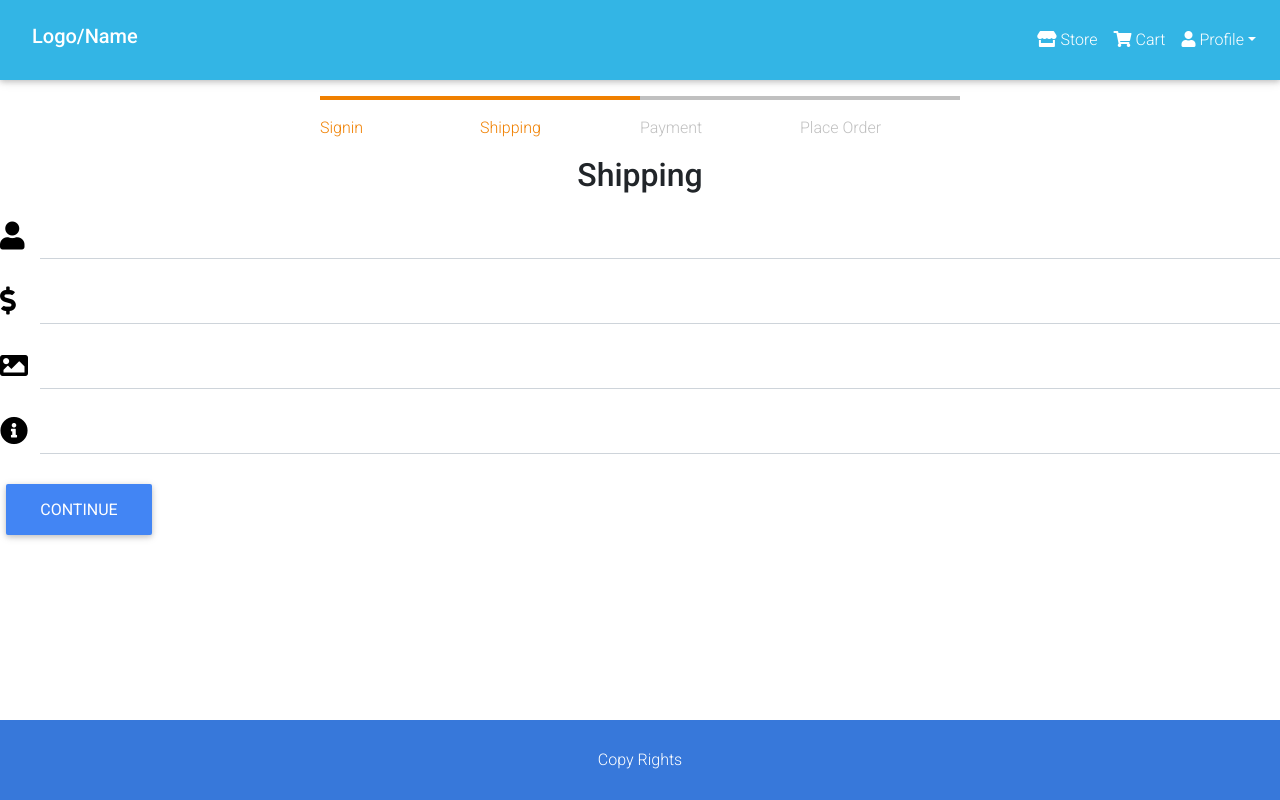
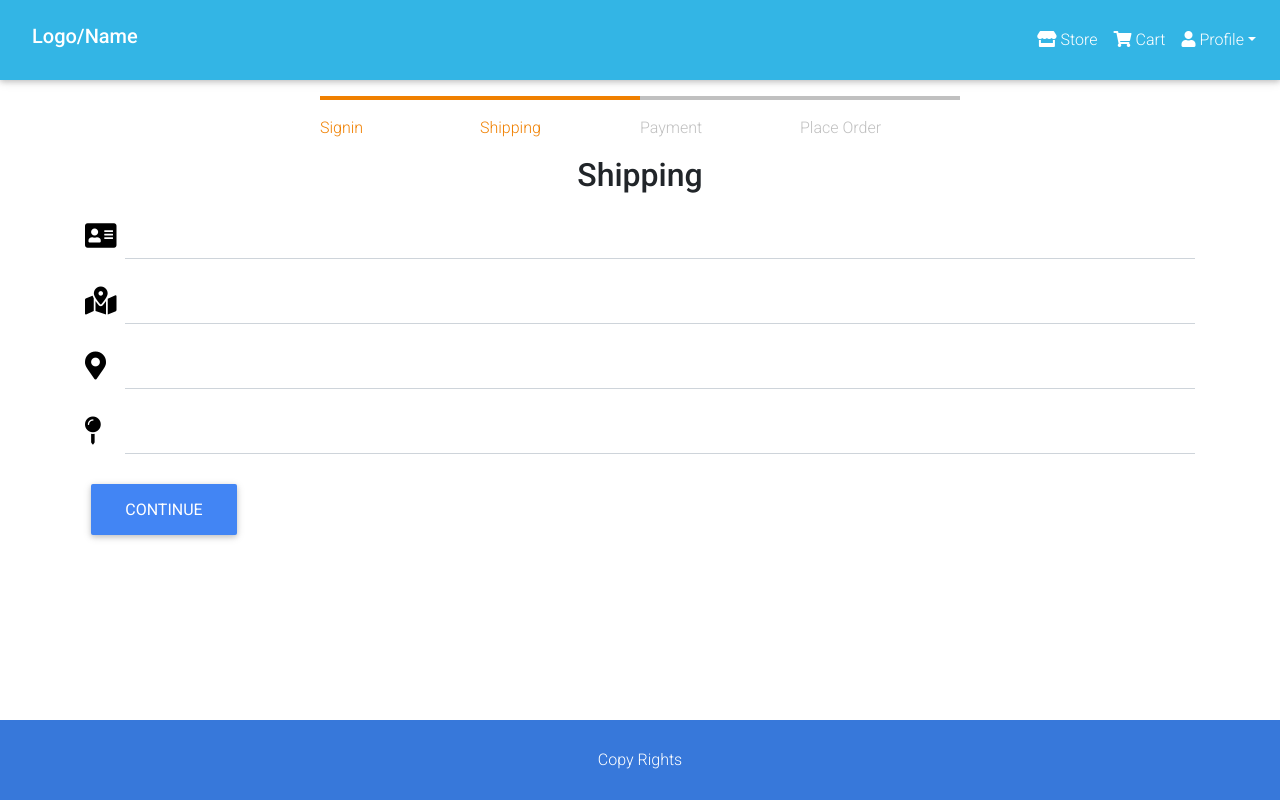
Before and after one commit to andrewrb22/Ecommerce_Template, a React (Create React App) app in the folder DoArt/doart/: page /shipping in a window 1280 px wide. Built offline with nearby package versions, Linux system fonts and the light colour scheme.

Commit message:
updated shipping screeen css

```diff
--- a/DoArt/doart/src/Screens/ShippingScreen.js
+++ b/DoArt/doart/src/Screens/ShippingScreen.js
@@ -25,16 +25,18 @@ function ShippingScreen(props) {
   return <div>
     <CheckoutSteps step1 step2></CheckoutSteps>
 
-    <div className="form">
+    <MDBContainer>
+      <MDBRow>
+        <MDBCol md="12">
           <form onSubmit={submitHandler} >
             <p className="h2 text-center mb-4">Shipping</p>
             <div className="black-text">
-          <MDBInput label="Address" icon="user" type="text" name="address" id="address" onChange={(e) => setAddress(e.target.value)}
+              <MDBInput label="Address" icon="address-card" type="text" name="address" id="address" onChange={(e) => setAddress(e.target.value)}
                 success="right" />
-          <MDBInput label="City" icon="dollar-sign" name="city" id="city" onChange={(e) => setCity(e.target.value)}
+              <MDBInput label="City" icon="map-marked-alt" name="city" id="city" onChange={(e) => setCity(e.target.value)}
                 success="right" />
-          <MDBInput label="State" icon="image" type="text" name="state" id="state" onChange={(e) => setstate(e.target.value)} success="right" />
-          <MDBInput label="Postal" icon="info-circle" type="text" name="postal" id="postal" onChange={(e) => setPostal(e.target.value)} />
+              <MDBInput label="State" icon="map-marker-alt" type="text" name="state" id="state" onChange={(e) => setstate(e.target.value)} success="right" />
+              <MDBInput label="Postal" icon="map-pin" type="text" name="postal" id="postal" onChange={(e) => setPostal(e.target.value)} />
 
 
 
@@ -46,7 +48,9 @@ function ShippingScreen(props) {
 
             </div>
           </form>
-    </div>
+          </MDBCol>
+          </MDBRow>
+    </MDBContainer>
   </div>
 }
 export default ShippingScreen;
```
Lines whose indentation alone changed are shown as unchanged.
